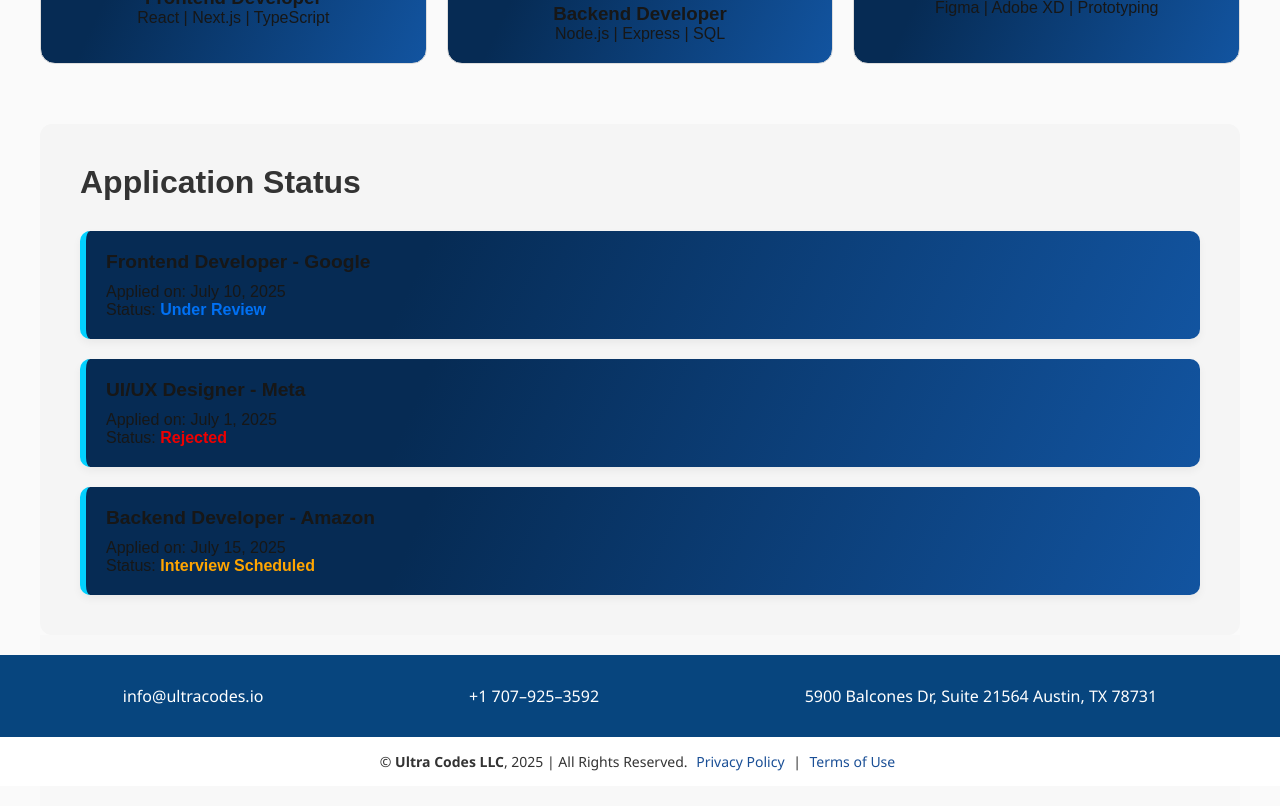
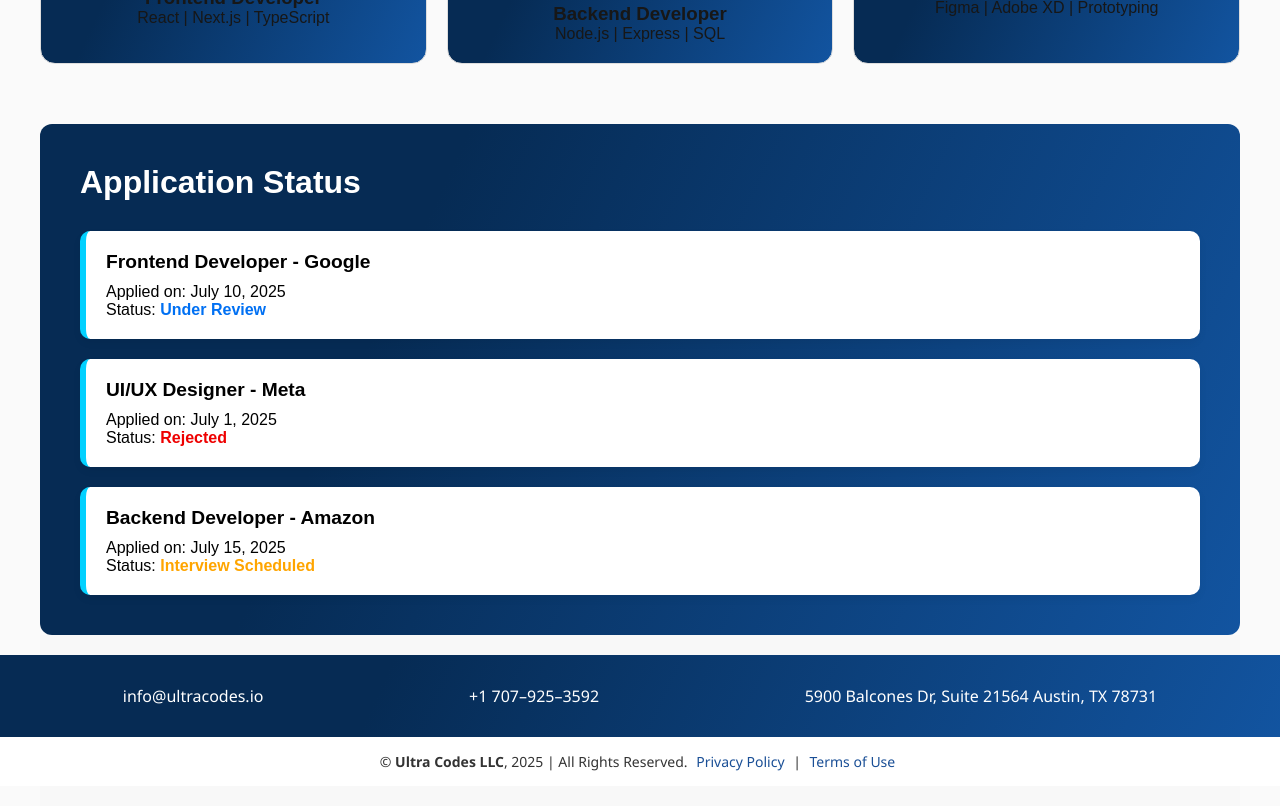
Before and after one commit to Kumaillx/job-portal, a Next.js app in the folder landing-page/: page / in a window 1280 px wide. Shown: the part 1180-1986 px from the top of the page. Built offline with nearby package versions, Linux system fonts and the light colour scheme.

Commit message:
The application Status container was looking a bit off with unspaced uneven spacing that looked very unpleasent for the page so in this commit changed the functionality completely. Added Navbar like tranistions on the status bar.

```diff
--- a/landing-page/app/components/ApplicationStatus.tsx
+++ b/landing-page/app/components/ApplicationStatus.tsx
@@ -28,11 +28,16 @@
     <section className={styles.statusSection}>
       <h2>Application Status</h2>
       <div className={styles.statusList}>
+
         {mockApplications.map((app, index) => (
           <div key={index} className={styles.statusCard}>
             <h3>{app.jobTitle} - {app.company}</h3>
-            <p>Applied on: {app.appliedOn}</p>
-            <p>Status: <span className={`${styles.status} ${styles[app.status.replace(/\s+/g, '').toLowerCase()]}`}>{app.status}</span></p>
+            <p
+            style={{color: 'black'}}
+            >Applied on: {app.appliedOn}</p>
+            <p
+            style={{color: 'black'}}
+            >Status: <span className={`${styles.status} ${styles[app.status.replace(/\s+/g, '').toLowerCase()]}`}>{app.status}</span></p>
           </div>
         ))}
       </div>
--- a/landing-page/styles/ApplicationStatus.module.css
+++ b/landing-page/styles/ApplicationStatus.module.css
@@ -1,14 +1,14 @@
 .statusSection {
   margin-top: 60px;
   padding: 40px;
-  background-color: #f5f5f5;
+    background: linear-gradient(115deg, #062b54 30%, #1254a0);
   border-radius: 12px;
 }
 
 .statusSection h2 {
   margin-bottom: 30px;
   font-size: 2rem;
-  color: #333;
+  color: white;
 }
 
 .statusList {
@@ -20,14 +20,30 @@
 .statusCard {
   padding: 20px;
   border-radius: 10px;
-  background: linear-gradient(115deg, #062b54 30%, #1254a0);
+  background: white;
   border-left: 6px solid #02d1ff;
   box-shadow: 0 4px 8px rgba(0, 0, 0, 0.05);
+}
+
+.statusCard:hover {
+  background: linear-gradient(90deg, #09d0fd 50%, #e0f2fe 50%);
+    background-size: 200% 100%;
+    width: 100%;
+    background-position: right bottom;
+    color: #000;
+    transition: all 2s ease;
+    box-shadow: none;
+
+    font-family: 'Poppins', sans-serif;
+  cursor: pointer;
+  display:inline-block;
+  text-align: center;
 }
 
 .statusCard h3 {
   margin: 0 0 10px 0;
   font-size: 1.2rem;
+  color: black;
 }
 
 .status {
--- a/landing-page/styles/Footer.module.css
+++ b/landing-page/styles/Footer.module.css
@@ -12,7 +12,7 @@
   display: flex;
   justify-content: space-around;
   align-items: center;
-  background-color: #07457e;
+  background: linear-gradient(115deg, #062b54 30%, #1254a0);
   padding: 20px;
   color: white;
   flex-wrap: wrap;
--- a/landing-page/styles/Navbar.module.css
+++ b/landing-page/styles/Navbar.module.css
@@ -9,7 +9,7 @@
   height: 400px;
   margin: 20px 40px;
   overflow: hidden;
-  font-family: 'Poppins', sans-serif; /* Elegant modern font */
+  font-family: 'Poppins', sans-serif;
   color: #e0e7ff;
 }
 
```
